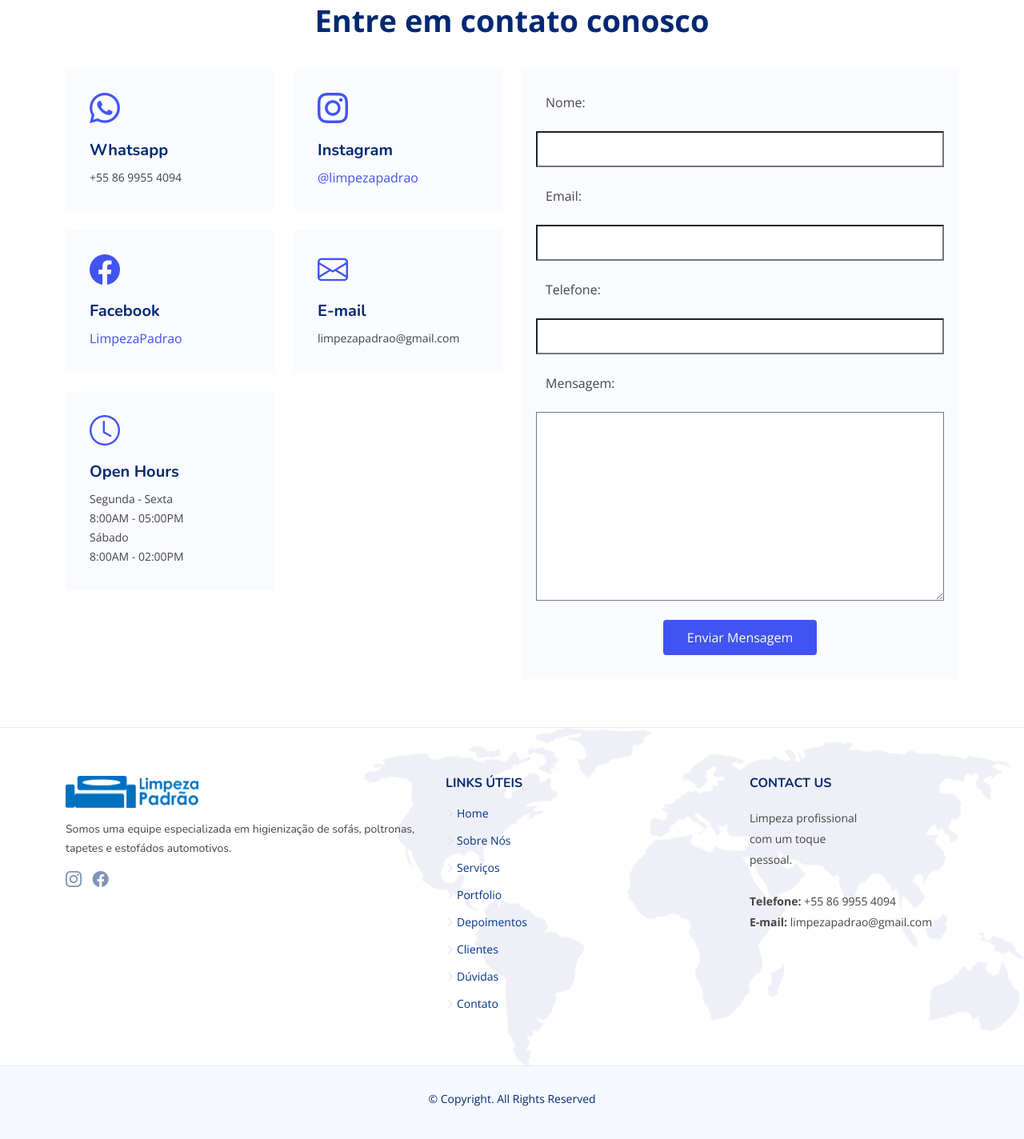
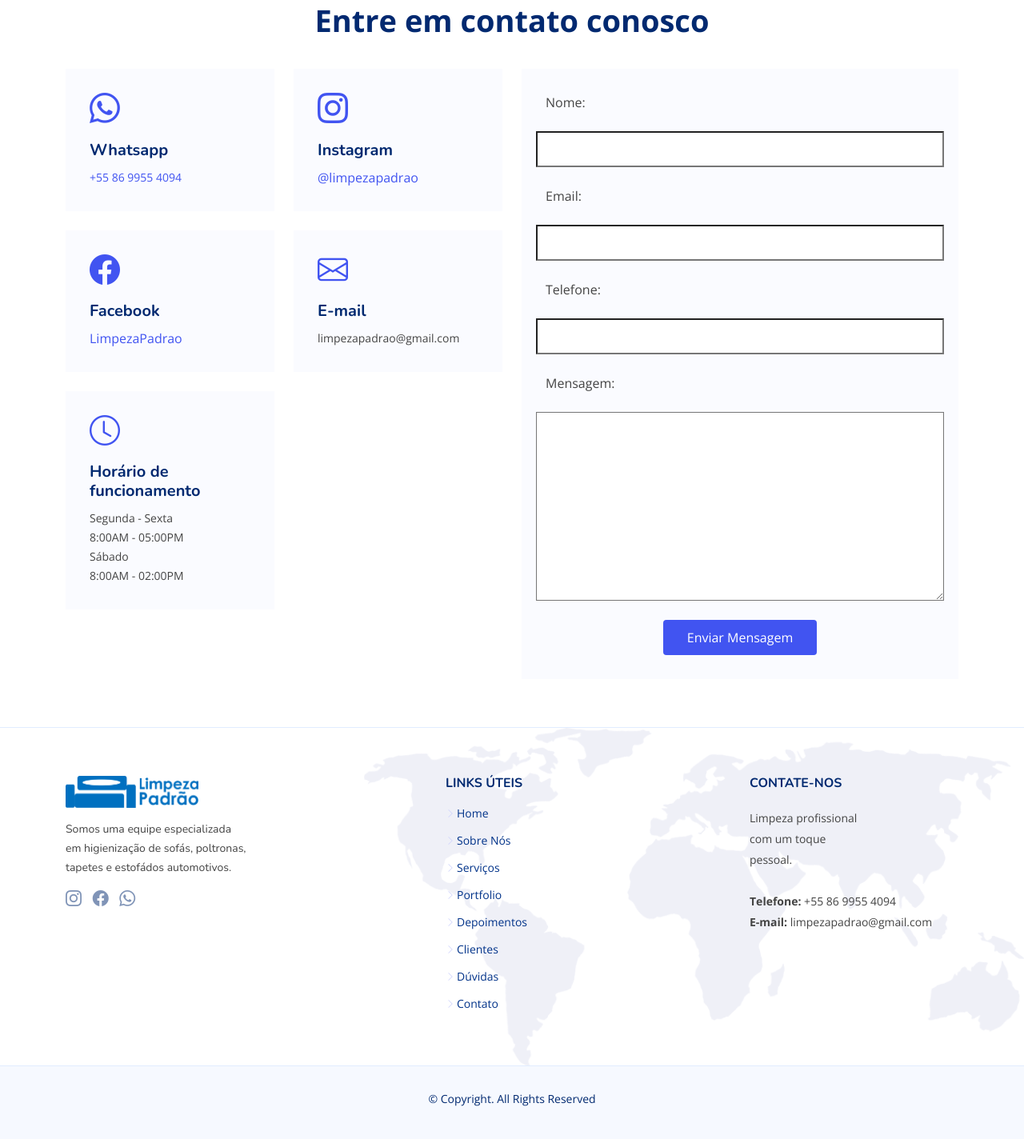
Before and after one commit to luanaAlm/limpezapadrao, a Django app: page / in a window 1280 px wide. Shown: the part 4617-6041 px from the top of the page at 80% size. Run offline with Django 3.2, Linux system fonts and the light colour scheme; data that the repository does not hold is empty; some libraries are stand-ins or nearby versions.

Commit message:
Alterações

```diff
--- a/core/templates/index.html
+++ b/core/templates/index.html
@@ -17,8 +17,8 @@
                     </h2>
                     <div data-aos="fade-up" data-aos-delay="600">
                         <div class="">
-                            <a href="#" class="btn-get-started scrollto btn-lg d-inline-flex
-                            align-items-center justify-content-center align-self-center">
+                            <a href="https://api.whatsapp.com/send?phone=+5586999554094&text=Gostaria de um orçamento!" target="_blank" class="btn-get-started scrollto btn-lg d-inline-flex
+                            align-items-center justify-content-center align-self-center" >
                                 <span>Solicite seu orçamento! </span>
                                 <i class="bi bi-whatsapp"></i>
                             </a>
@@ -614,7 +614,9 @@
                     <div class="info-box">
                       <i class="bi bi-whatsapp"></i>
                       <h3>Whatsapp</h3>
+                      <a href="https://api.whatsapp.com/send?phone=+5586999554094&text=Gostaria de um orçamento!" target="_blank">
                         <p>+55 86 9955 4094</p>
+                      </a>
                     </div>
                   </div>
 
@@ -622,7 +624,8 @@
                     <div class="info-box">
                       <i class="bi bi-instagram"></i>
                       <h3>Instagram</h3>
-                      <a href="https://www.instagram.com/limpezapadrao/">@limpezapadrao</a>
+                      <a href="https://www.instagram.com/limpezapadrao/">
+                        @limpezapadrao</a>
                     </div>
                   </div>
 
@@ -644,7 +647,7 @@
                   <div class="col-md-6">
                     <div class="info-box">
                       <i class="bi bi-clock"></i>
-                      <h3>Open Hours</h3>
+                      <h3>Horário de funcionamento</h3>
                       <p>Segunda - Sexta<br>8:00AM - 05:00PM</p>
                       <p>Sábado<br>8:00AM - 02:00PM</p>
                     </div>
--- a/templates/base.html
+++ b/templates/base.html
@@ -81,7 +81,8 @@
               <img src="{% static 'img/logo2.png' %}" alt="limpeza padrão">
             </a>
             <p>
-              Somos uma equipe especializada em higienização de sofás, poltronas,
+              Somos uma equipe especializada <br>
+              em higienização de sofás, poltronas, <br>
               tapetes e estofádos automotivos.
             </p>
             <div class="social-links mt-3">
@@ -90,6 +91,9 @@
               </a>
               <a href="https://www.facebook.com/LimpezaPadrao" class="facebook">
                 <i class="bi bi-facebook"></i>
+              </a>
+              <a href="https://api.whatsapp.com/send?phone=+5586999554094&text=Gostaria de um orçamento!" target="_blank" class="facebook">
+                <i class="bi bi-whatsapp"></i>
               </a>
             </div>
           </div>
@@ -109,7 +113,7 @@
           </div>
 
           <div class="col-lg-3 col-md-12 footer-contact text-center text-md-start">
-            <h4>Contact Us</h4>
+            <h4>Contate-nos</h4>
             <p>
               Limpeza profissional <br>
               com um toque <br>
@@ -134,6 +138,7 @@
         <!-- Designed by <a href="https://bootstrapmade.com/">BootstrapMade</a> -->
       </div>
     </div>
+
   </footer><!-- End Footer -->
 
   <a href="" class="back-to-top d-flex align-items-center justify-content-center">
```
